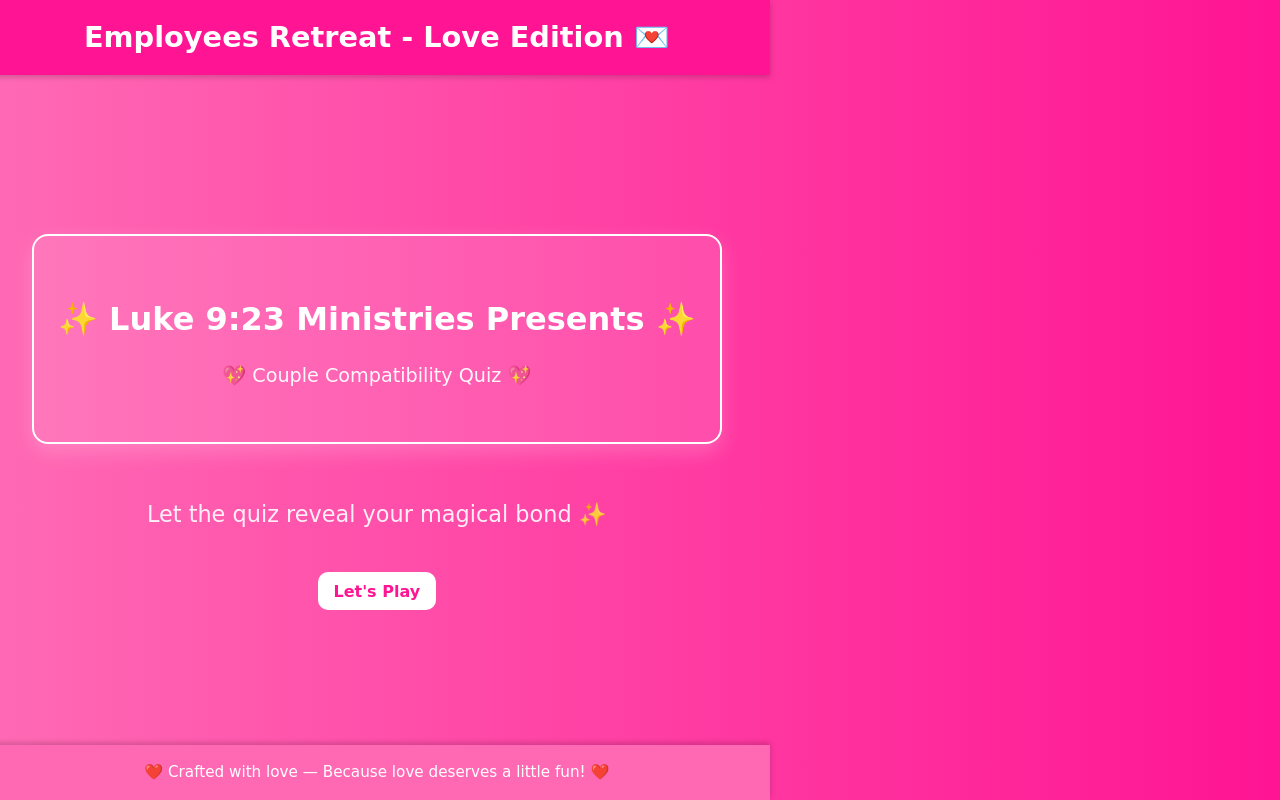
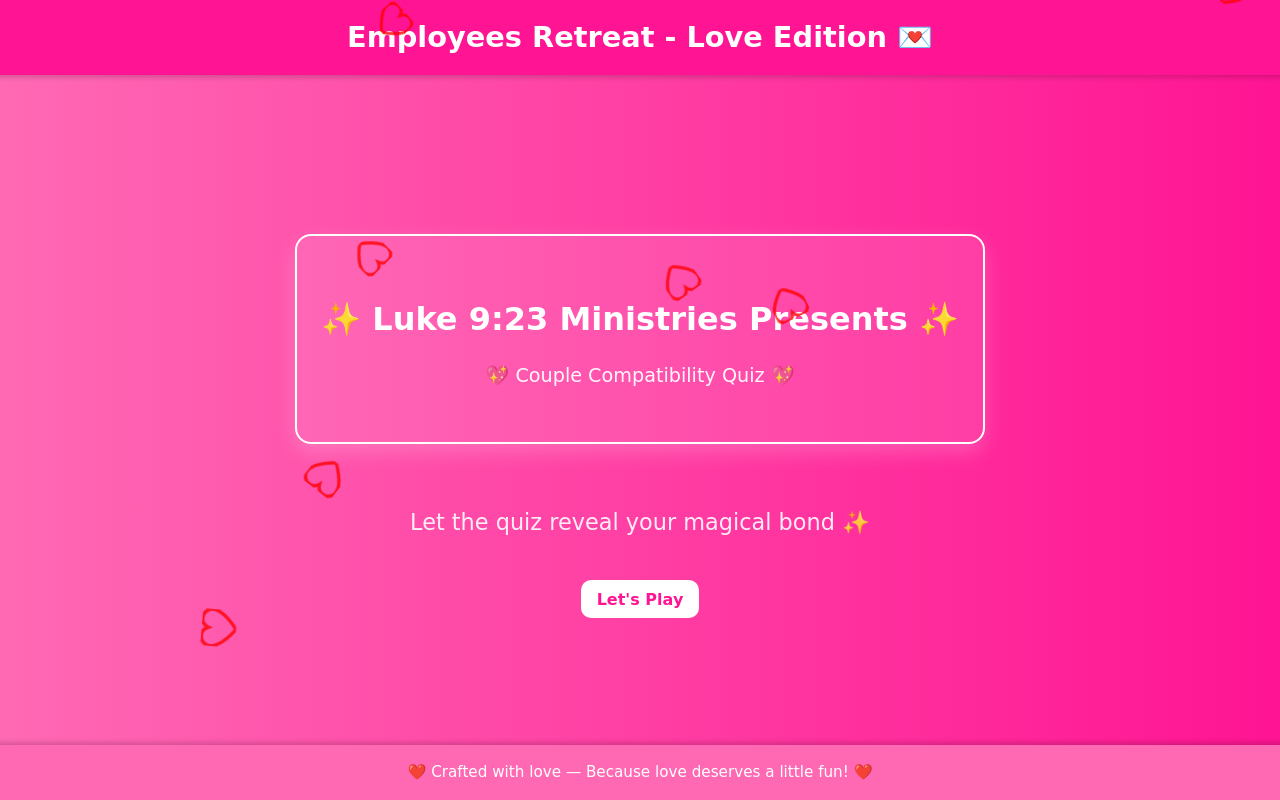
Before and after one commit to Kavyan17/Employees-Retreat, a React (Vite) app in the folder frontend/couple-quiz/: page / in a window 1280 px wide. Built offline with nearby package versions, Linux system fonts and the light colour scheme.

Commit message:
Home page CSS fixed.

```diff
--- a/frontend/couple-quiz/src/pages/Flashcards.jsx
+++ b/frontend/couple-quiz/src/pages/Flashcards.jsx
@@ -5,13 +5,16 @@
 import '../styles/Flashcards.css';
 
 const Flashcards = () => {
+  const location = useLocation();
+  const teams = location.state?.teams || [];
+
   const [questions, setQuestions] = useState([]);
   const [currentIndex, setCurrentIndex] = useState(0);
   const [answers, setAnswers] = useState({});
   const [locked, setLocked] = useState(false);
-  const location = useLocation();
-  const teams = location.state?.teams || [];
-
+  const [phaseTwo, setPhaseTwo] = useState(false);
+  const [revealedAnswers, setRevealedAnswers] = useState({});
+  const [scores, setScores] = useState({});
 
   useEffect(() => {
     parseCSVFile('/data/questions.csv', (data) => {
@@ -38,18 +41,61 @@
   const nextQuestion = () => {
     setAnswers({});
     setLocked(false);
+    setRevealedAnswers({});
     setCurrentIndex((prev) => prev + 1);
   };
 
+  const enterPhaseTwo = () => {
+    setCurrentIndex(0);
+    setPhaseTwo(true);
+    const initialScores = {};
+    teams.forEach(team => {
+      initialScores[team.id] = 0;
+    });
+    setScores(initialScores);
+  };
+
+  const revealAnswer = async (teamId) => {
+    const question = questions[currentIndex];
+    const res = await axios.get(`http://localhost:5000/answers/team/${teamId}`);
+    const answer = res.data.find(a => parseInt(a.question_id) === parseInt(question.id));
+    setRevealedAnswers(prev => ({ ...prev, [teamId]: answer ? answer.answer : "No Answer" }));
+  };
+
+  const markMatch = (teamId, match) => {
+    if (match) {
+      setScores(prev => ({ ...prev, [teamId]: prev[teamId] + 1 }));
+    }
+  };
+
   if (!questions.length) return <div className="loading">Loading questions...</div>;
-  if (currentIndex >= questions.length) return <div className="game-over">Game Over! 🎉</div>;
+
+  if (currentIndex >= questions.length && !phaseTwo) {
+    return <div className="game-over">
+      <p>All questions completed! 🎉</p>
+      <button onClick={enterPhaseTwo}>🔁 Enter Phase 2</button>
+    </div>;
+  }
+
+  if (currentIndex >= questions.length && phaseTwo) {
+    return (
+      <div className="game-over">
+        <h2>🏆 Final Leaderboard</h2>
+        <ul>
+          {teams.map(team => (
+            <li key={team.id}>{team.name}: {scores[team.id]}</li>
+          ))}
+        </ul>
+      </div>
+    );
+  }
 
   const currentQuestion = questions[currentIndex];
 
   return (
     <div className="flashcard-container">
       <div className="flashcard">
-        <h2>💖 Question {currentIndex + 1}</h2>
+        <h2>{phaseTwo ? '🗣️ Phase 2 - Verbal Round' : '💖 Question'} {currentIndex + 1}</h2>
         <p>{currentQuestion.question_text}</p>
       </div>
 
@@ -57,20 +103,36 @@
         {teams.map((team) => (
           <div key={team.id} className="team-answer">
             <label>{team.name}:</label>
+            {!phaseTwo ? (
               <input
                 type="text"
                 value={answers[team.id] || ''}
                 onChange={(e) => handleChange(team.id, e.target.value)}
                 disabled={locked}
               />
+            ) : (
+              !revealedAnswers[team.id] ? (
+                <button onClick={() => revealAnswer(team.id)}>👁 Reveal Answer</button>
+              ) : (
+                <>
+                  <p>Original Answer: {revealedAnswers[team.id]}</p>
+                  <button onClick={() => markMatch(team.id, true)}>✅ Match</button>
+                  <button onClick={() => markMatch(team.id, false)}>❌ No Match</button>
+                </>
+              )
+            )}
           </div>
         ))}
       </div>
 
-      {!locked ? (
+      {!phaseTwo ? (
+        !locked ? (
           <button onClick={lockAnswers} className="lock-btn">💾 Lock Answers</button>
         ) : (
           <button onClick={nextQuestion} className="next-btn">➡️ Next</button>
+        )
+      ) : (
+        <button onClick={nextQuestion} className="next-btn">➡️ Next Question</button>
       )}
     </div>
   );
--- a/frontend/couple-quiz/src/pages/Home.jsx
+++ b/frontend/couple-quiz/src/pages/Home.jsx
@@ -11,6 +11,32 @@
         </header>
 
         <main className="home-main">
+        <div className="center-wrapper">
+        <div className="floating-hearts">
+            {[...Array(50)].map((_, i) => (
+              <svg
+                key={i}
+                className="heart"
+                viewBox="0 0 32 29.6"
+                style={{
+                  left: `${Math.random() * 100}%`,
+                  top: `-40px`, // Always start above the screen
+                  animationDelay: `${Math.random() * 20}s`,
+                  animationDuration: `${6 + Math.random() * 6}s`,
+                  opacity: 0, // start invisible
+                }}
+              >
+                <path
+                  d="M23.6,0c-3.4,0-6.4,2.4-7.6,5.5C14.8,2.4,11.8,0,8.4,0C3.8,0,0,3.8,0,8.4c0,9.8,16,21.2,16,21.2s16-11.4,16-21.2 C32,3.8,28.2,0,23.6,0z"
+                  fill="transparent"
+                  stroke="rgba(255, 0, 0, 0.8)"
+                  strokeWidth="3"
+                />
+              </svg>
+            ))}
+        </div>
+
+
         <div className="jumbotron">
             <h2 className="jumbotron-title">✨ Luke 9:23 Ministries Presents ✨</h2>
             <p className="jumbotron-text">💖 Couple Compatibility Quiz 💖</p>
@@ -20,6 +46,7 @@
           <h1 className="home-title"> 💖 Couple Compatibility Quiz 💖</h1> */}
           <p className="home-subtext">Let the quiz reveal your magical bond ✨</p>
           <button onClick={() => navigate("/add-teams")}>Let's Play</button>
+          </div>
         </main>
 
         <footer className="home-footer">
--- a/frontend/couple-quiz/src/styles/Home.css
+++ b/frontend/couple-quiz/src/styles/Home.css
@@ -5,23 +5,30 @@
   color: #fff;
   animation: fadeIn 1s ease-in;
   min-height: 100vh;
+  display: flex;              /* Added */
+  justify-content: center;    /* Added */
+  align-items: center;        /* Already exists */
+  flex-direction: column;     /* Optional */
   overflow-x: hidden;
-    align-items: center;
 }
 
 .home-container {
+  overflow-x: hidden;
   display: flex;
   flex-direction: column;
-    align-items: center; /* Add this */
+  align-items: center;
+  justify-content: center;    /* Add this */
+  position: relative;
   min-height: 100vh;
+  width: 100%;
   text-align: center;
+  padding: 0;
   margin: 0;
-    padding: 0;
   box-sizing: border-box;
 }
 
   .home-header {
-    width: 100%;
+    width: 100vw;
     background: #ff1493;
     padding: 1rem;
     font-size: 1.8rem;
@@ -32,6 +39,7 @@
   .home-main {
     flex-grow: 1;
     padding: 1rem 1rem;
+    width: 100%;
     display: flex;
     flex-direction: column;
     justify-content: center;
@@ -61,7 +69,7 @@
   }
 
   .home-footer {
-    width: 100%;
+    width: 100vw;
     padding: 1rem;
     font-size: 0.95rem;
     background-color: #ff69b4;
@@ -73,7 +81,7 @@
     border: 2px solid #fff;
     border-radius: 16px;
     padding: 2rem 1.5rem;
-    margin: 2rem 1rem;
+    margin: 2.5rem 1rem;
     animation: fadeIn 1.5s ease-in-out;
     box-shadow: 0 8px 20px rgba(255, 255, 255, 0.2);
   }
@@ -91,6 +99,14 @@
     opacity: 0.95;
   }
 
+  .center-wrapper {
+    display: flex;
+    flex-direction: column;
+    align-items: center;
+    justify-content: center;
+  }
+
+
   /* Animations */
   @keyframes fadeIn {
     from { opacity: 0; }
@@ -101,3 +117,40 @@
     from { transform: translateY(40px); opacity: 0; }
     to { transform: translateY(0); opacity: 1; }
   }
+
+  .floating-hearts {
+    position: absolute;
+    top: 0;
+    left: 0;
+    width: 100%;
+    height: 100%;
+    overflow: hidden;
+    pointer-events: none;
+    z-index: 1;
+  }
+
+  .heart {
+    position: absolute;
+    width: 32px;
+    height: 30px;
+    animation-name: fallHeart;
+    animation-timing-function: ease-in-out;
+    animation-iteration-count: infinite; /* Ensures infinite loop */
+  }
+
+  @keyframes fallHeart {
+    0% {
+      transform: translateY(-10vh) scale(1) rotate(0deg);
+      opacity: 0;     /* fully invisible */
+    }
+    5% {
+      opacity: 1;     /* fade in immediately after entering */
+    }
+    90% {
+      opacity: 1;
+    }
+    100% {
+      transform: translateY(110vh) scale(1.2) rotate(360deg);
+      opacity: 0;     /* fade out as it leaves */
+    }
+  }
```
Also changed, not shown: frontend/couple-quiz/public/data/q.txt (added), frontend/couple-quiz/src/utils/parseCSV.js (line endings or trailing spaces), 2 other files (tests, documents, lock files or other folders). Lines whose indentation alone changed are shown as unchanged.
